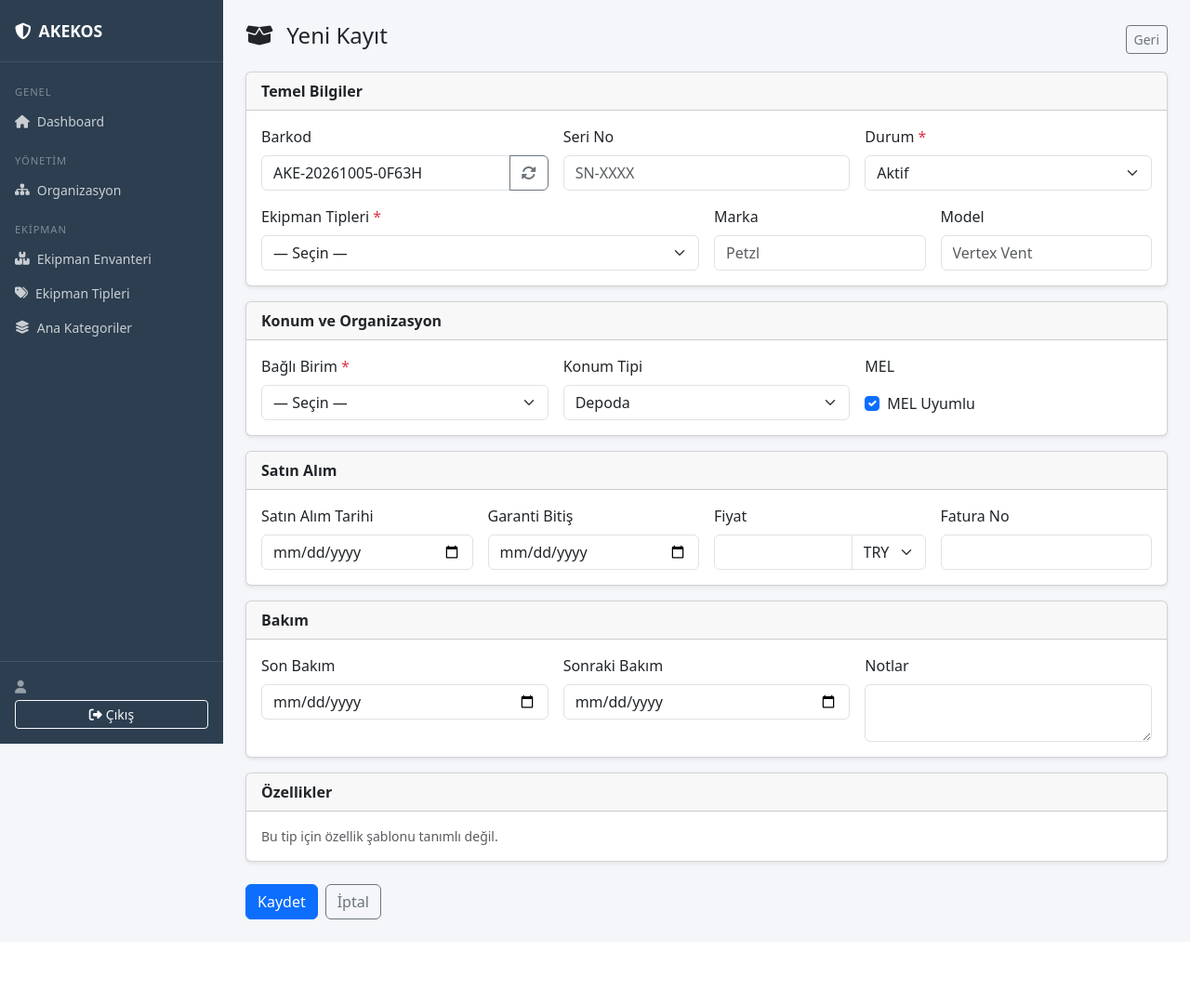
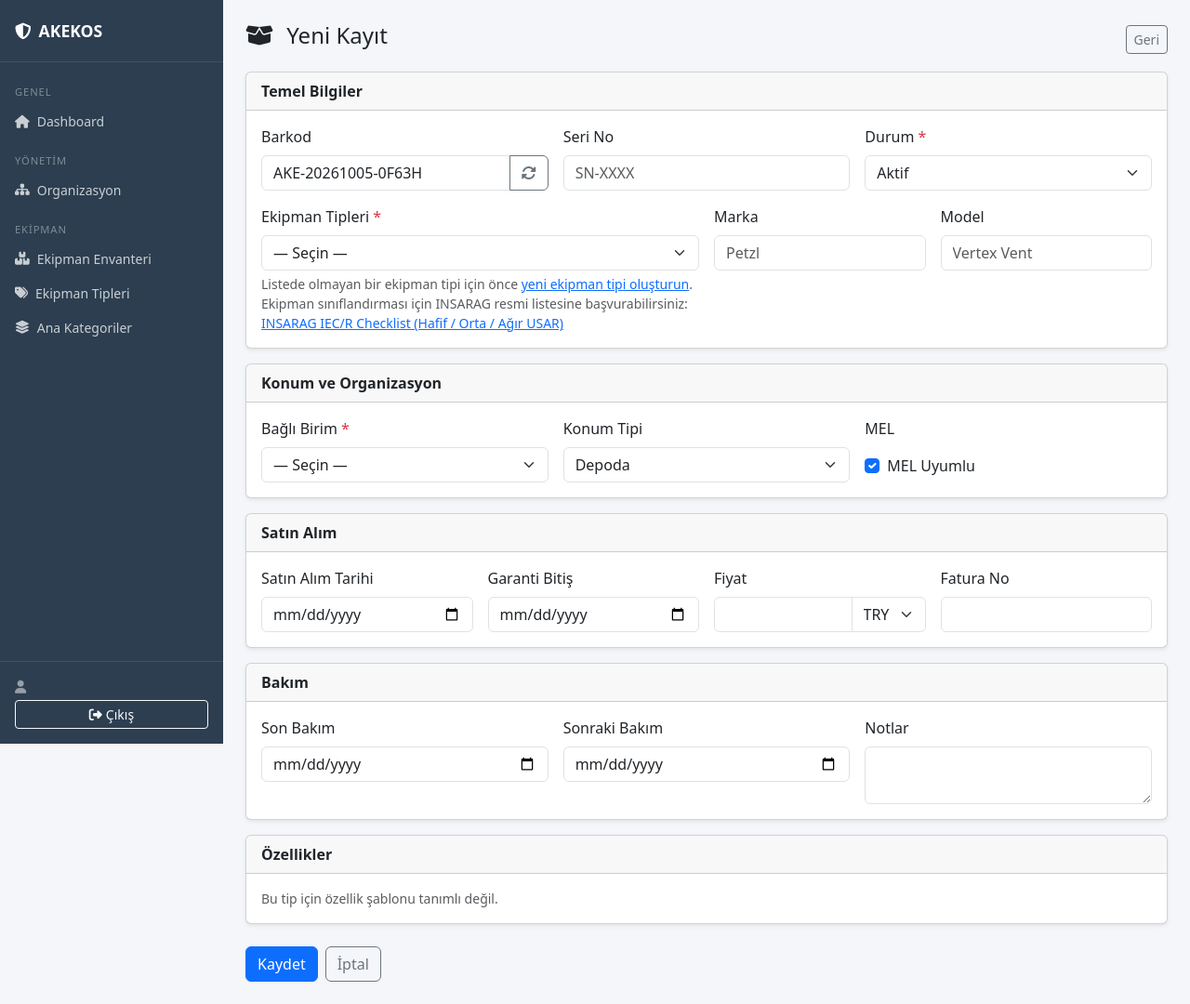
Before and after one commit to porsuktasarim/akekos, a Node server app: page /equipment/new in a window 1280 px wide. Shown: the whole page at 93% size. Before the commit the page ends 989 px from the top, so only its background shows below. Run offline with Node 20, Linux system fonts and the light colour scheme; the visitor is signed in with stand-in values (Sample User, id 1); data comes from the database, SQL or seed files in the repository; some libraries are stand-ins or nearby versions.

Commit message:
feat(ui): ekipman tipi seçimine INSARAG IEC/R Checklist bağlantısı eklendi
Co-Authored-By: Claude Sonnet 4.6 <noreply@anthropic.com>
Claude-Session: https://claude.ai/code/session_017uryB1TbtsrcZ1VaKq381U

```diff
--- a/views/equipment/form.ejs
+++ b/views/equipment/form.ejs
@@ -62,6 +62,15 @@
             </option>
           <% }) %>
         </select>
+        <div class="form-text">
+          Listede olmayan bir ekipman tipi için önce
+          <a href="/equipment/types/new" target="_blank">yeni ekipman tipi oluşturun</a>.
+          Ekipman sınıflandırması için INSARAG resmi listesine başvurabilirsiniz:
+          <a href="https://insarag.org/wp-content/uploads/2026/03/INSARAG_Guidelines_Vol_2_Man_C_Annex_D1_-_IEC_R_Checklist_2020.xlsx"
+             target="_blank" rel="noopener">
+            INSARAG IEC/R Checklist (Hafif / Orta / Ağır USAR)
+          </a>
+        </div>
       </div>
 
       <div class="col-md-3">
```
